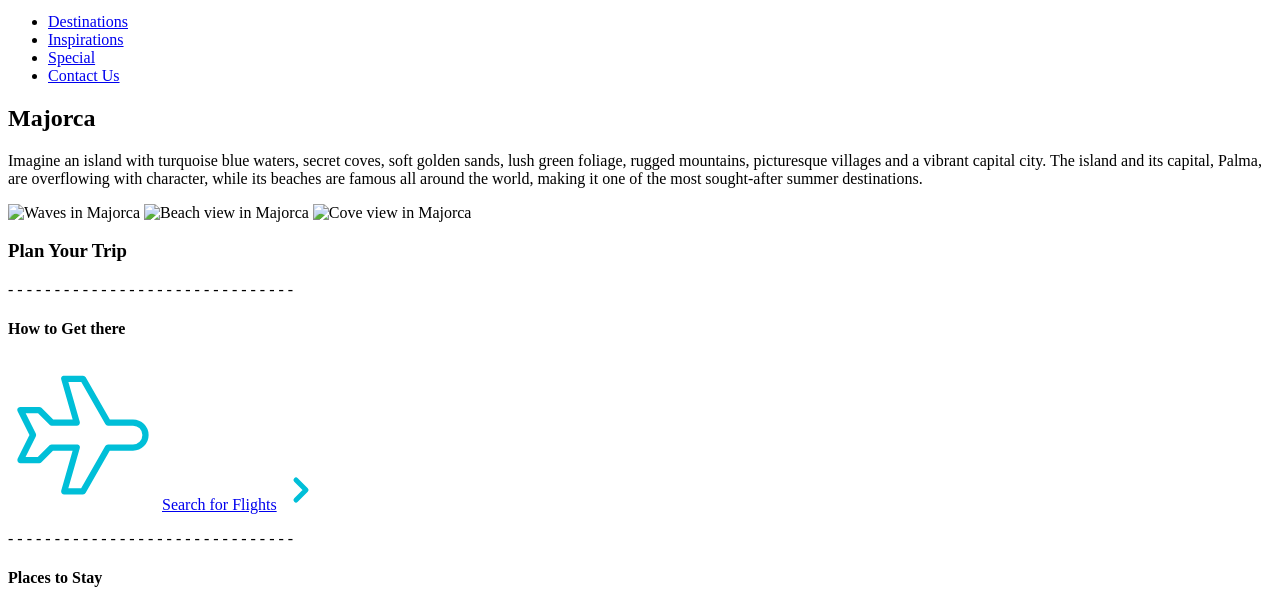
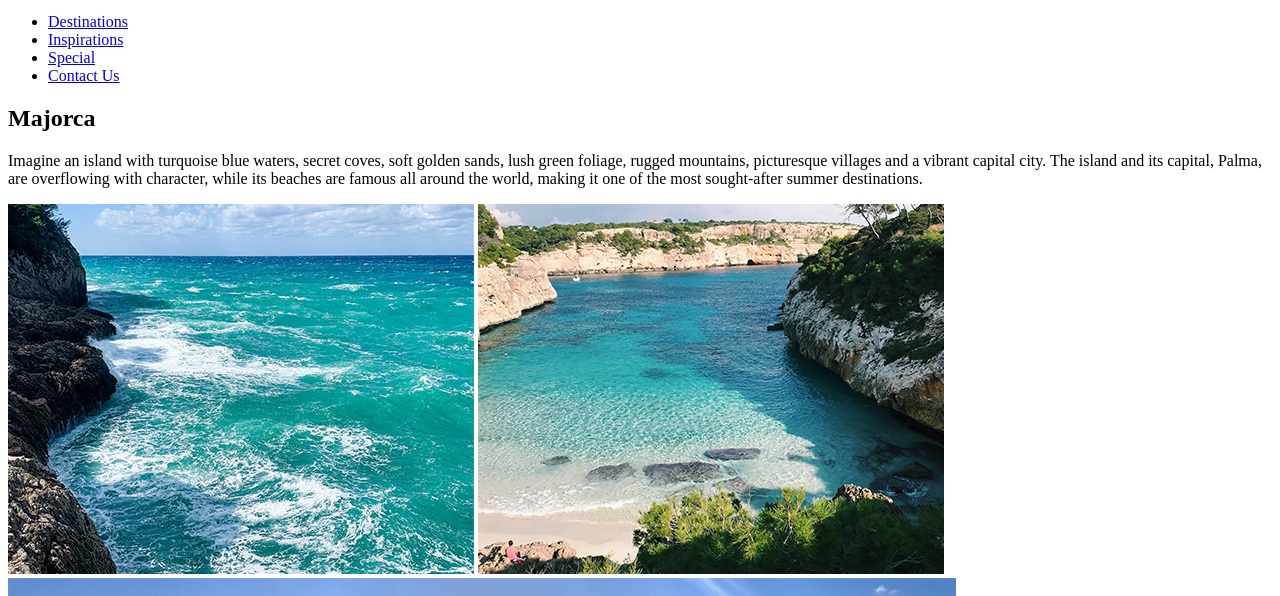
Before and after one commit to lejone20/wunderlust, a plain HTML site: page index.html in a window 1280 px wide. Shown: the part 221-817 px from the top of the page. Drawn offline with Linux system fonts and the light colour scheme.

Commit message:
corrected source media
corrected source media to fix photos

```diff
--- a/index.html
+++ b/index.html
@@ -31,23 +31,26 @@
       <h2>Majorca</h2>
         <p>Imagine an island with turquoise blue waters, secret coves, soft golden sands, lush green foliage, rugged mountains, picturesque villages and a vibrant capital city. The island and its capital, Palma, are overflowing with character, while its beaches are famous all around the world, making it one of the most sought-after summer destinations.</p>
           <picture>
-            <source media="(max-width: 320px)" srcset="majorca-small.jpg">
-            <source media="(max-width: 780px)" srcset="majorca-medium.jpg">
-            <source media="(min-width: 1024px)" srcset="majorca-large.jpg">
+            <source media="(max-width: 320px)" srcset="images/majorca-waves.png">
+            <source media="(max-width: 780px)" srcset="images/majorca-waves.png">
+            <source media="(min-width: 1024px)" srcset="images/majorca-waves.png">
             <img src="images/majorca-waves.png" alt="Waves in Majorca">
           </picture>
+
           <picture>
-            <source media="(max-width: 320px)" srcset="majorca-small.jpg">
-            <source media="(max-width: 780px)" srcset="majorca-medium.jpg">
-            <source media="(min-width: 1024px)" srcset="majorca-large.jpg">
+            <source media="(max-width: 320px)" srcset="images/majorca-beach.png">
+            <source media="(max-width: 780px)" srcset="images/majorca-beach.png">
+            <source media="(min-width: 1024px)" srcset="images/majorca-beach.png">
             <img src="images/majorca-beach.png" alt="Beach view in Majorca">
           </picture>
+
           <picture>
-            <source media="(max-width: 320px)" srcset="majorca-small.jpg">
-            <source media="(max-width: 780px)" srcset="majorca-medium.jpg">
-            <source media="(min-width: 1024px)" srcset="majorca-large.jpg">
+            <source srcset="images/majorca-cove.png" media="(max-width: 320px)">
+            <source srcset="images/majorca-cove.png" media="(max-width: 780px)">
+            <source srcset="images/majorca-cove.png" media="(min-width: 1024px)">
             <img src="images/majorca-cove.png" alt="Cove view in Majorca">
           </picture>
+
     </section>
     <div>
       <h3>Plan Your Trip</h3>
```
